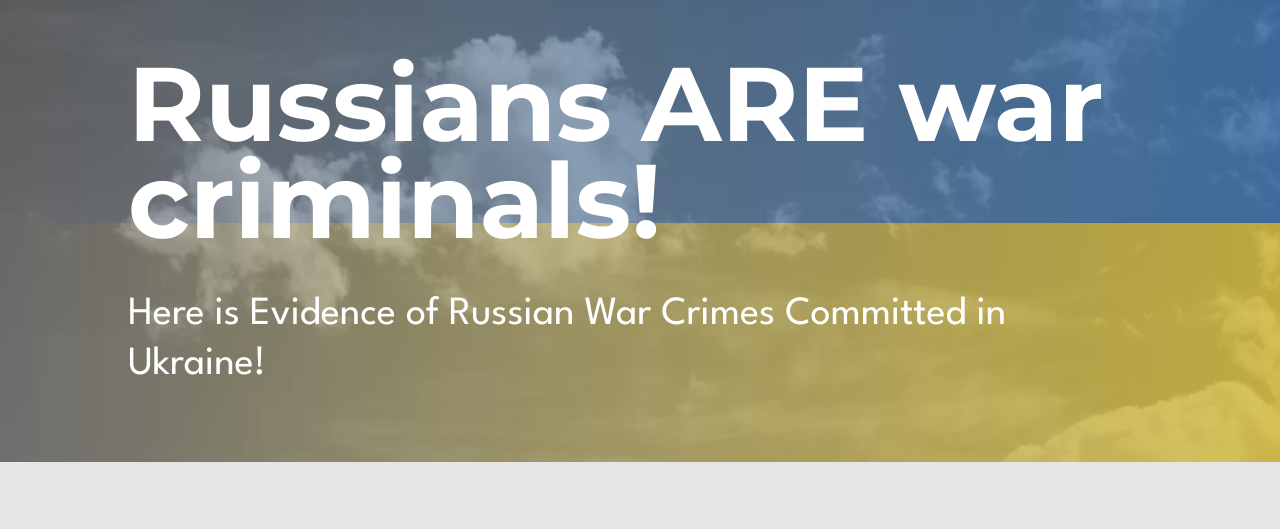
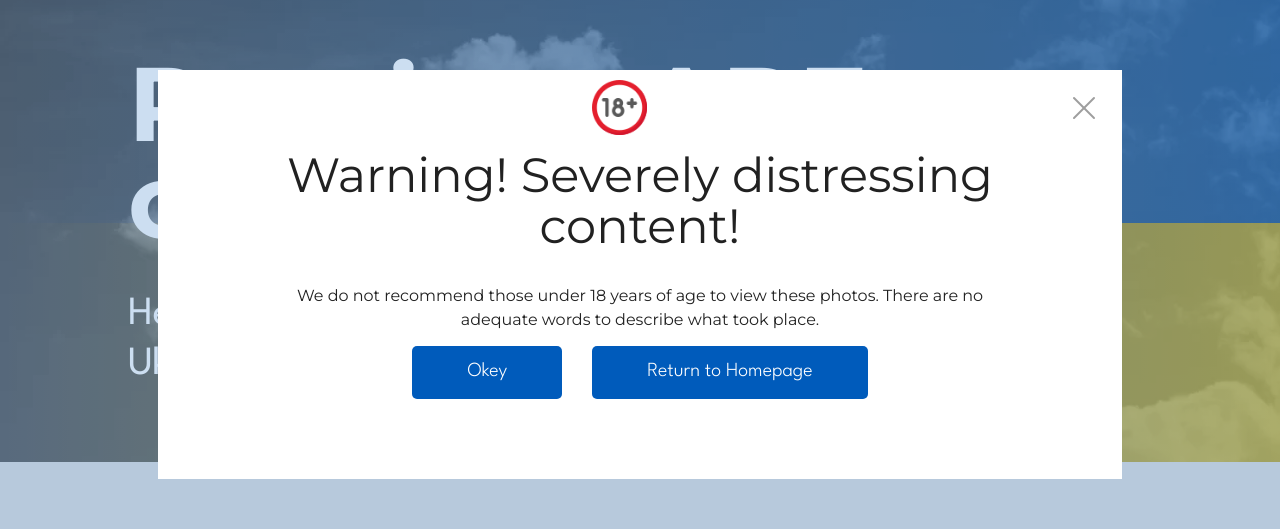
Before and after one commit to s7kind/helpukraine, a Next.js app: page /russian-war-crimes in a window 1280 px wide. Shown: the part 126-655 px from the top of the page. Built offline with nearby package versions, Linux system fonts and the light colour scheme.

Commit message:
adding 18+ popup to russian crimes page

```diff
--- a/pages/russian-war-crimes.js
+++ b/pages/russian-war-crimes.js
@@ -1,16 +1,27 @@
 import Head from 'next/head'
 import Link from 'next/link'
 import styles from '../styles/take-action.module.scss'
-import React, { useState, useCallback } from "react";
+import React, {useState, useCallback} from "react";
 import Gallery from "react-photo-gallery-next"
-import Carousel, { Modal, ModalGateway } from "react-images"
+import Carousel, {Modal, ModalGateway} from "react-images"
+import action from "../styles/main-page.module.scss";
 
-export default function RussianWarCrimes(){
+
+export default function RussianWarCrimes() {
+
+    const [popup, setPopup] = useState(true);
+    const [text, setMsg] = useState('');
+
+    const handlePopup = (event, msg) => {
+        event.preventDefault();
+        setPopup(!popup);
+        setMsg(msg);
+    }
 
     const [currentImage, setCurrentImage] = useState(0);
     const [viewerIsOpen, setViewerIsOpen] = useState(false);
 
-    const openLightbox = useCallback((event, { photo, index }) => {
+    const openLightbox = useCallback((event, {photo, index}) => {
         setCurrentImage(index);
         setViewerIsOpen(true);
     }, []);
@@ -88,7 +99,8 @@ export default function RussianWarCrimes(){
                 <section className={styles.main__header_action}>
                     <div className={styles.container}>
                         <h1>Russians ARE war criminals!</h1>
-                        <p class={styles.container__title_descr}>Here is Evidence of Russian War Crimes Committed in Ukraine!</p>
+                        <p class={styles.container__title_descr}>Here is Evidence of Russian War Crimes Committed in
+                            Ukraine!</p>
                     </div>
                 </section>
                 <section className={styles.main__section_act}>
@@ -113,6 +125,43 @@ export default function RussianWarCrimes(){
                 </section>
             </main>
 
+            <div className={`popup ${popup === true ? 'active' : ''}`} style={{zIndex: '156'}}>
+                <div className="popup__wrap">
+                    <div className="popup__close" onClick={(event) => handlePopup(event)}>
+                        <svg width="32" height="32" viewBox="0 0 32 32" fill="none" xmlns="http://www.w3.org/2000/svg">
+                            <path d="M6 6L26 26" stroke="#9E9E9E" strokeWidth="2" strokeLinecap="round"/>
+                            <path d="M26 6L6 26" stroke="#9E9E9E" strokeWidth="2" strokeLinecap="round"/>
+                        </svg>
+                    </div>
+                    <img src="/crimes/18.png" style={{width: "55px",position: "absolute",top: "10px",left: "45%"}}/>
+
+                    <div className="popup__info">
+                        <div className={action.take__action_info}>
+                            <div className={action.take__action_info_box} style={{textAlign: "center"}}>
+                                <h2 className={action.take__action_title}>Warning! Severely
+                                    distressing content!</h2>
+                                <p className="popup-msg" style={{lineHeight: '1.5'}}>We do not recommend those under 18
+                                    years of age to view these photos. There are no adequate words to describe what took
+                                    place.</p>
+                                <div className={action.take__action_buttons}>
+                                    <button onClick={(event) => handlePopup(event)} className="button button__blue"
+                                       style={{cursor: 'pointer', marginRight: "30px"}}>
+                                        <span>Okey</span>
+                                    </button>
+                                    <a href="/" className="button button__blue">
+                                        <span>Return to Homepage</span>
+                                    </a>
+                                </div>
+
+                            </div>
+
+                        </div>
+                    </div>
+
+
+                </div>
+            </div>
+
         </>
     )
 }
--- a/styles/app.scss
+++ b/styles/app.scss
@@ -288,3 +288,6 @@ ul {
     padding: 70px 0!important;
   }
 }
+.popup__wrap{
+  padding: 80px!important;
+}
--- a/styles/main-page.module.scss
+++ b/styles/main-page.module.scss
@@ -359,8 +359,33 @@ $League: 'League Spartan', sans-serif;
   }
 }
 
+@media (max-width: 515px) {
+  .take__action {
+    &_buttons{
+      flex-wrap: wrap;
+      button{
+        margin-right: 0!important;
+      }
+      a{
+        margin-top: 20px;
+      }
+    }
+  }
+}
+
 .take__action {
   padding: 105px 0 118px;
+
+  &_buttons{
+    display: flex;
+    width: 100%;
+    justify-content: center;
+
+    button, a{
+      max-height: 53px;
+      border: unset;
+    }
+  }
 
   &_info {
     width: 100%;
```
Also changed, not shown: public/crimes/18.png (added).
